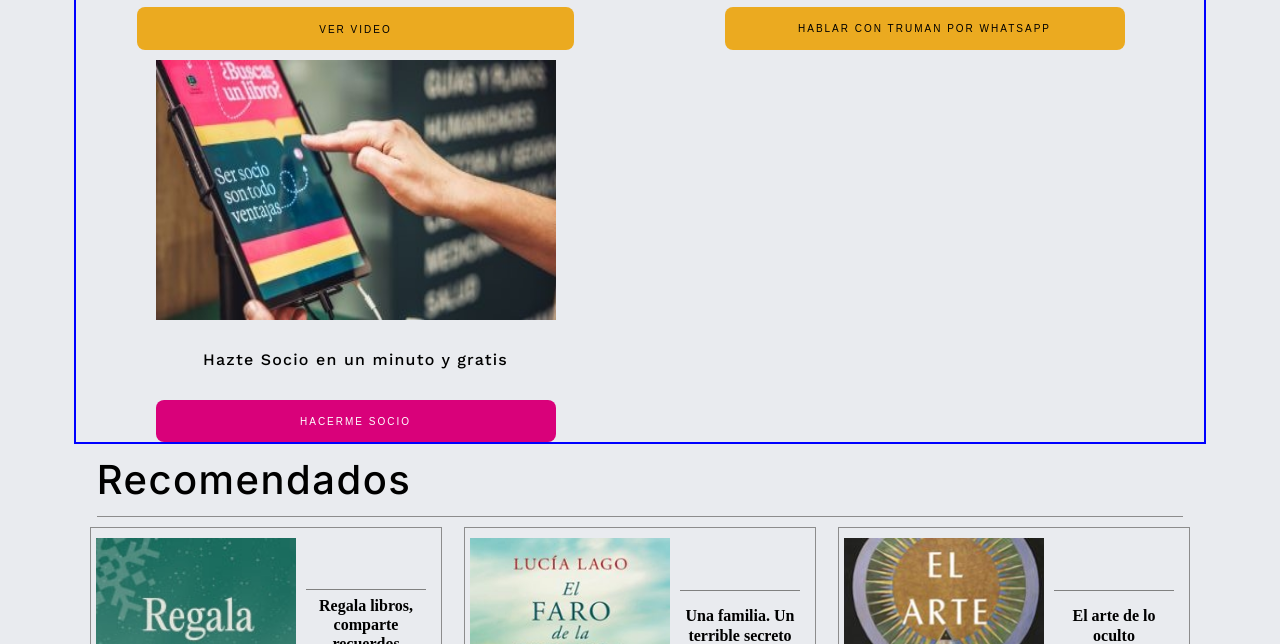
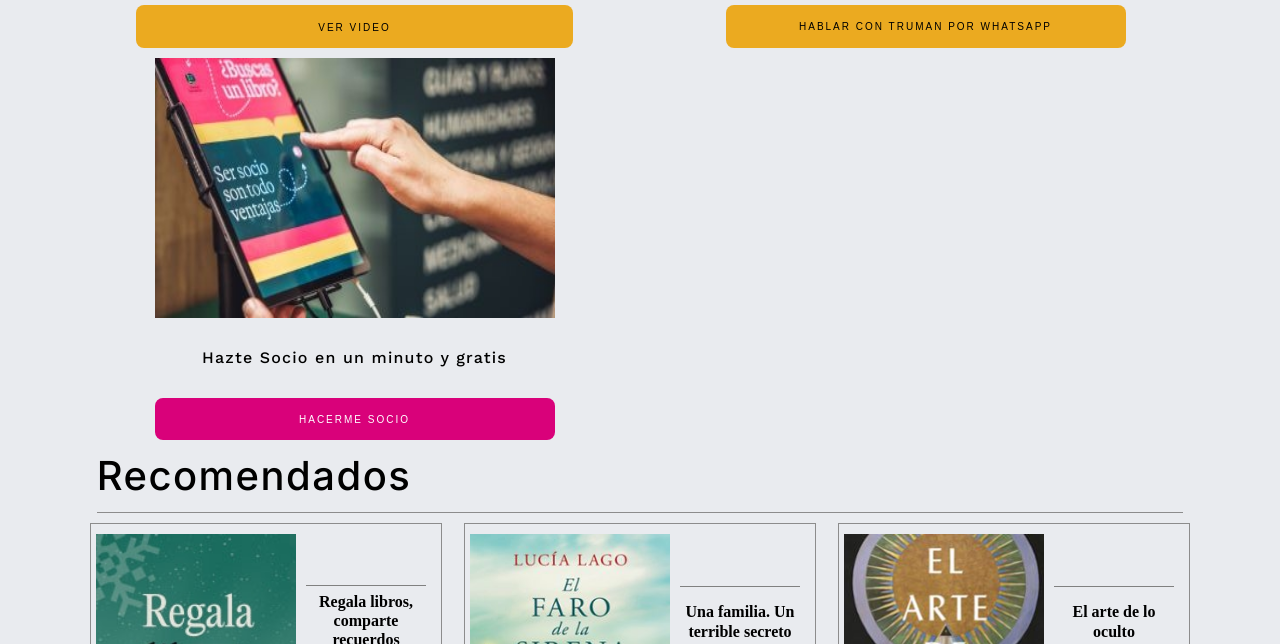
Before and after one commit to adesa-rep/CSS-Entrega_LandingPage, a plain HTML site: page index.html in a window 1280 px wide. Shown: the part 969-1613 px from the top of the page. Drawn offline with nearby package versions, Linux system fonts and the light colour scheme.

```diff
--- a/style.css
+++ b/style.css
@@ -674,7 +674,6 @@ header .nav-bar-secondary ul li a {
     padding-top: 10px; /* para separar de la seccion anterior */
     gap: 10px;
 
-    border: var(--border-blue);
     justify-content: center;
   }
 
```
